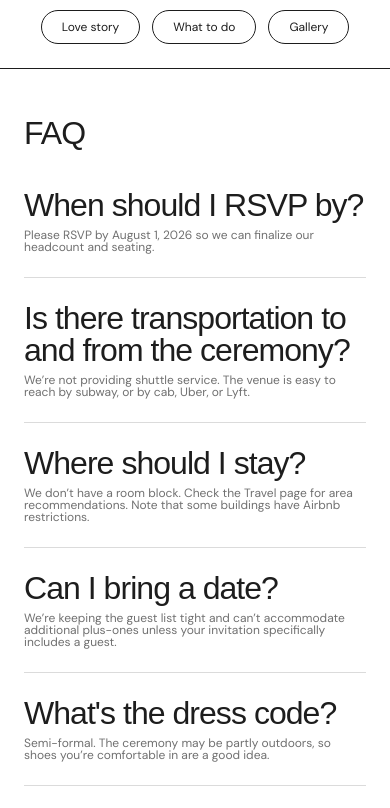
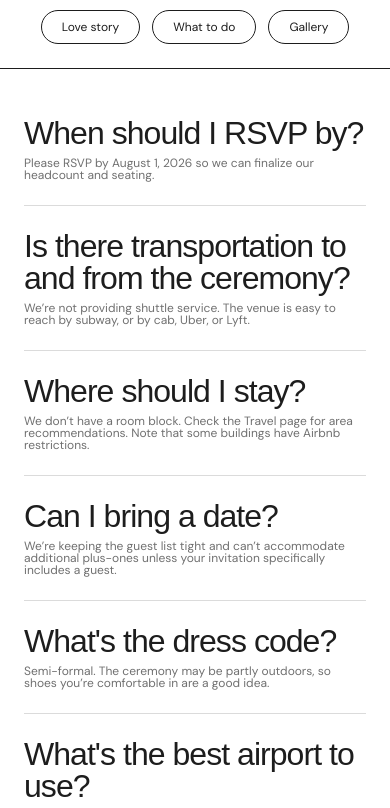
Before and after one commit to chutton21-boop/cursor_wedding, a Next.js app: page /faq in a window 390 px wide. Shown: the part 735-1543 px from the top of the page. Built offline with nearby package versions, Linux system fonts and the light colour scheme; a web font is replaced by a local one.

Commit message:
Refactor FaqSection component: simplify layout by removing the heading and adjusting the maximum width for better responsiveness.

```diff
--- a/src/components/FaqSection.tsx
+++ b/src/components/FaqSection.tsx
@@ -39,10 +39,7 @@ const FAQ_ITEMS: { question: string; answer: string }[] = [
 export default function FaqSection() {
   return (
     <section id="faq" className="border-t border-border bg-bg px-6 py-12">
-      <div className="mx-auto max-w-5xl grid grid-cols-1 md:grid-cols-2 gap-10 md:gap-16">
-        <h2 className="font-heading text-heading-s text-black md:mb-0">
-          FAQ
-        </h2>
+      <div className="mx-auto max-w-2xl">
         <div className="flex flex-col divide-y divide-[rgba(219,219,219,1)]">
           {FAQ_ITEMS.map(({ question, answer }) => (
             <div key={question} className="flex flex-col gap-2 py-6 first:pt-0 last:pb-0">
```
